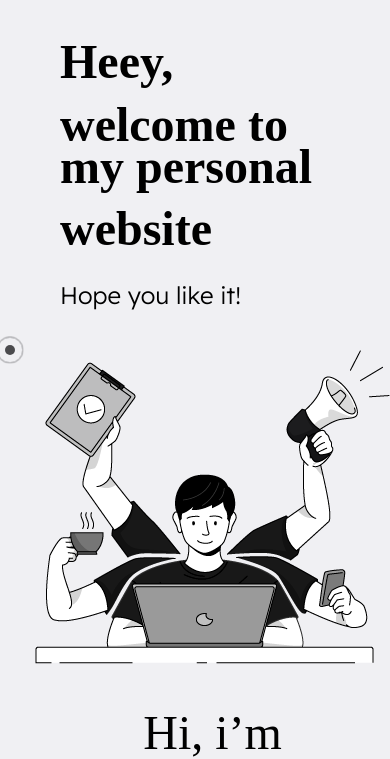
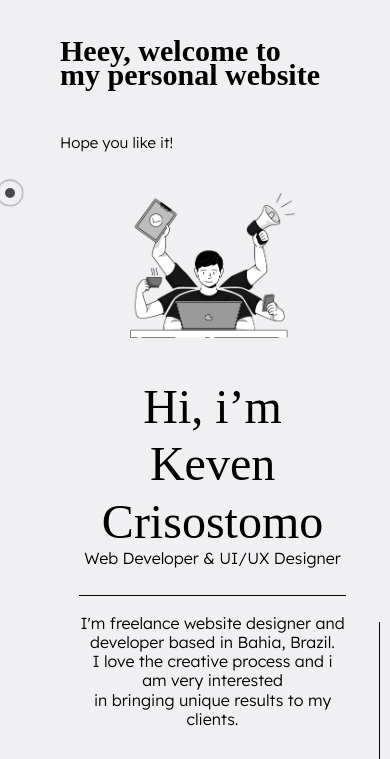
Before and after one commit to kev3m/my-personal-website, a plain HTML site: page index.html in a window 390 px wide. Shown: the part 85-844 px from the top of the page. Drawn offline with nearby package versions, Linux system fonts and the light colour scheme; a script that the page names is missing; a web font is replaced by a local one.

Commit message:
outras correções

```diff
--- a/css/main.scss
+++ b/css/main.scss
@@ -662,10 +662,21 @@ footer {
 	// 	display: none;
 	// }
 
-
+.intro {
+	h1 {
+		font-size: 30px;
+		margin-bottom: -40px;
+	}
+	p {
+		font-size:15px;
+	}
+}
 	.presentation {
 	display: flex;
 	flex-direction: column;
+	img {
+		width: 70%;
+	}
 }
 .mobile-dropt{
 	display: inline;
```
Also changed, not shown: css/main.css, 1 other file.
